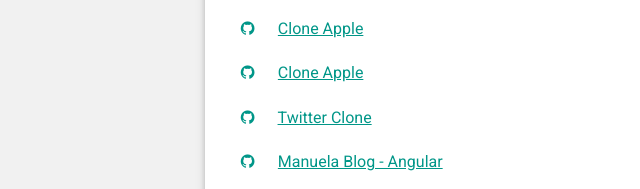
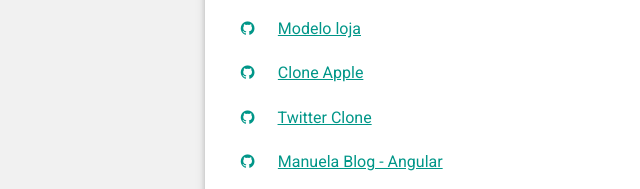
Before and after one commit to manudeveloper82/cv-portfolio-main, a plain HTML site: page index.html in a window 1280 px wide. Shown: the part 1811-2000 px from the top of the page, 232-872 px from the left. Drawn offline with nearby package versions, Linux system fonts and the light colour scheme.

Commit message:
link vercel

```diff
--- a/index.html
+++ b/index.html
@@ -172,12 +172,12 @@
             <div class="w3-container">
               <h6 class="w3-text-teal">
                 <i class="fa fa-github fa-fw w3-margin-right"></i>
-                <a href="https://clone-apple-m5jx6fbiq-manudeveloper82.vercel.app/" target="_blank">Clone Apple </a>
+                <a href="https://modelo-loja-fyoo.vercel.app/" target="_blank">Modelo loja </a>
             </div>
             <div class="w3-container">
               <h6 class="w3-text-teal">
                 <i class="fa fa-github fa-fw w3-margin-right"></i>
-                <a href="https://modelo-loja-fyoo.vercel.app/" target="_blank">Clone Apple </a>
+                <a href="https://clone-apple-beta.vercel.app/" target="_blank">Clone Apple </a>
             </div>
             <div class="w3-container">
               <h6 class="w3-text-teal">
```
